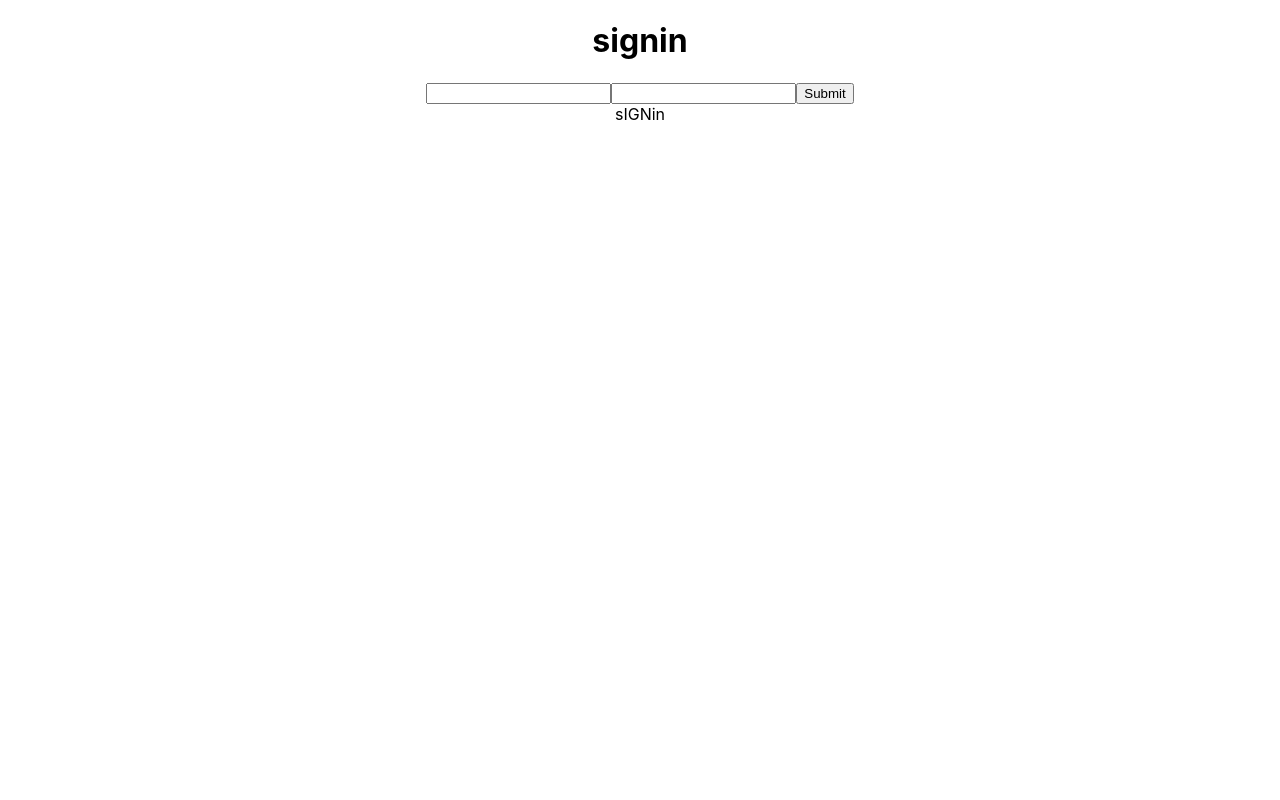
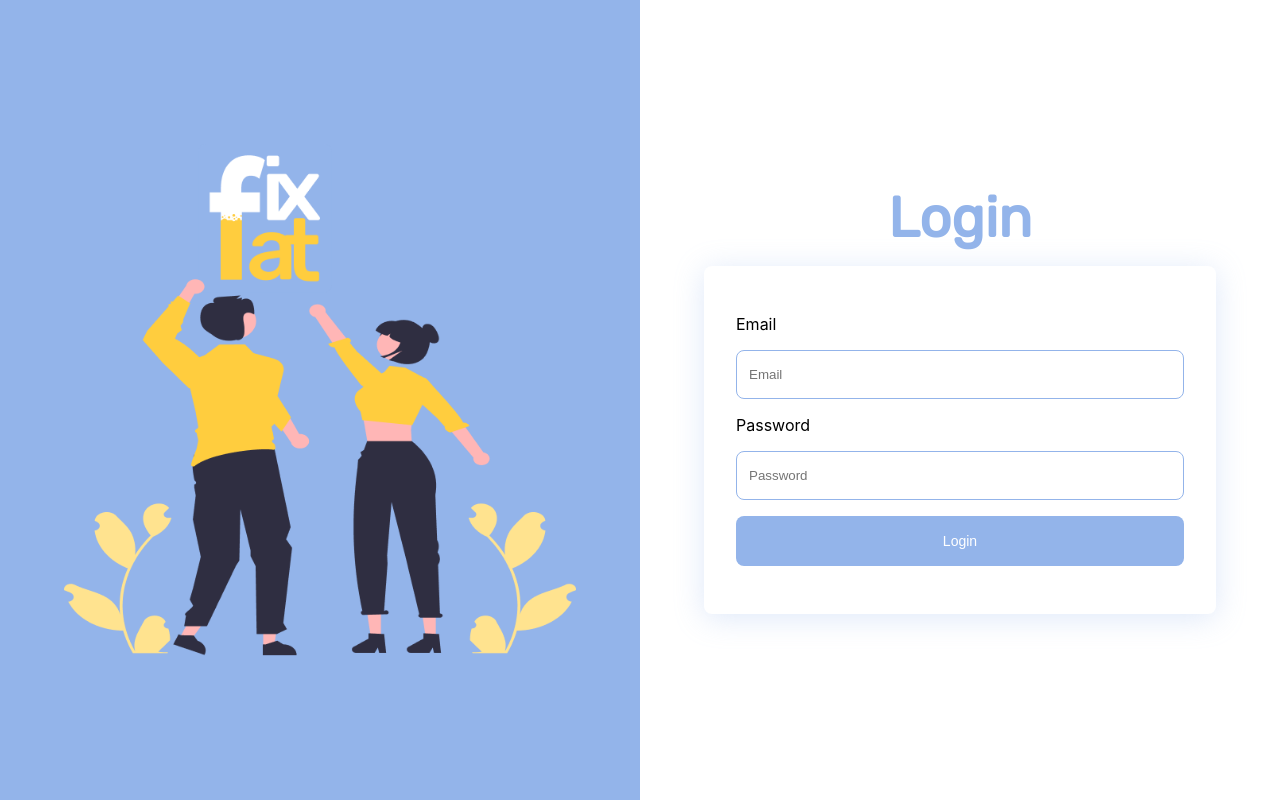
Before and after one commit to Aryanda04/BMI-Healt-Recorder, a React (Create React App) app: page / in a window 1280 px wide. Built offline with nearby package versions, Linux system fonts and the light colour scheme; no server answers.

Commit message:
add css for login page

```diff
--- a/public/index.html
+++ b/public/index.html
@@ -5,6 +5,8 @@
     <link rel="icon" href="%PUBLIC_URL%/favicon.ico" />
     <meta name="viewport" content="width=device-width, initial-scale=1" />
     <meta name="theme-color" content="#000000" />
+    <link href='https://fonts.googleapis.com/css?family=Rubik' rel='stylesheet'>
+
     <meta
       name="description"
       content="Web site created using create-react-app"
--- a/src/App.css
+++ b/src/App.css
@@ -1,4 +1,14 @@
 @import './styles/signin.css';
+
+* {
+  margin: 0;
+  padding: 0;
+  box-sizing: border-box;
+}
+
+form {
+  width: 100%;
+}
 
 .App {
   text-align: center;
--- a/src/components/signin.js
+++ b/src/components/signin.js
@@ -1,5 +1,6 @@
 import React, {useRef} from 'react';
 import {auth} from '../firebase'
+import loginPicture from '../assets/loginPicture.png';
 
 const SignIn = () => {
     const emailRef = useRef(null)
@@ -17,15 +18,29 @@ const SignIn = () => {
         })
     }
     return (
-        <div className='signin'>
-            <form action=''>
-                <h1>signin</h1>
-                <input ref={emailRef}type="email"></input>
-                <input ref={passwordRef} type='password'></input>
-                <button onClick={signIn}>Submit</button>
-            </form>
-            sIGNin
-        </div>
+        <>
+        <div class="login-page-container">
+	<div class="login-page-left">
+
+        <img src={loginPicture} alt='Login Picture Image'/>
+
+    </div>
+	<div class="login-page-right">
+        <form action=''>
+                <h1>Login</h1>
+                <div className='login-form-container'>
+                    <label>Email </label>
+                <input ref={emailRef}type="email" placeholder='Email'></input>
+                <label>
+                Password </label>
+                <input ref={passwordRef} type='password' placeholder='Password'></input>
+
+                <button onClick={signIn}>Login</button>
+                </div>
+        </form>
+    </div>
+</div>
+        </>
     )
 }
 
--- a/src/index.css
+++ b/src/index.css
@@ -1,3 +1,4 @@
+html,
 body {
   margin: 0;
   font-family: -apple-system, BlinkMacSystemFont, 'Segoe UI', 'Roboto', 'Oxygen',
--- a/src/styles/signin.css
+++ b/src/styles/signin.css
@@ -0,0 +1,78 @@
+.login-page-container {
+    height: calc(100vh);
+    min-height: 100%;
+    display: flex;
+    flex-direction: row;
+}
+
+
+.login-page-left {
+    display: flex;
+    justify-content: center;
+    align-items: center;
+    flex: 1;
+    background: #93B4EA;
+}
+
+
+.login-page-left img {
+    width: 80%;
+}
+
+.login-page-right {
+    display: flex;
+    justify-content: center;
+    align-items: center;
+    flex: 1;
+    /* margin: 0 auto; */
+}
+
+.login-page-right h1 {
+    margin-bottom: 1rem;
+    font-family: 'Rubik';
+    font-style: normal;
+    font-weight: bold;
+    font-size: 56px;
+    line-height: 64px;
+    color: #93B4EA;
+}
+
+.login-form-container {
+    margin: 0 auto;
+    padding: 2rem;
+    display: flex;
+    flex-direction: column;
+    width: 80%;
+    background: #FFFFFF;
+    box-shadow: 0px 4px 30px rgba(147, 180, 234, 0.3);
+    border-radius: 8px;
+}
+
+.login-form-container label {
+    margin: 1rem 0;
+    text-align: left;
+}
+
+.login-form-container button {
+    cursor: pointer;
+    margin: 1rem 0;
+    font-size: 14px;
+    line-height: 24px;
+    padding: 0.8rem 0;
+    color: white;
+    background: #93B4EA;
+    border-radius: 8px;
+    border: none;
+}
+
+.login-form-container button:hover {
+    background: #FFE38F;
+}
+
+.login-form-container input {
+    width: content;
+    background: #FFFFFF;
+    padding: 16px 12px;
+    border: 1px solid #93B4EA;
+    border-radius: 8px;
+}
```
Also changed, not shown: src/assets/loginPicture.png (added).
